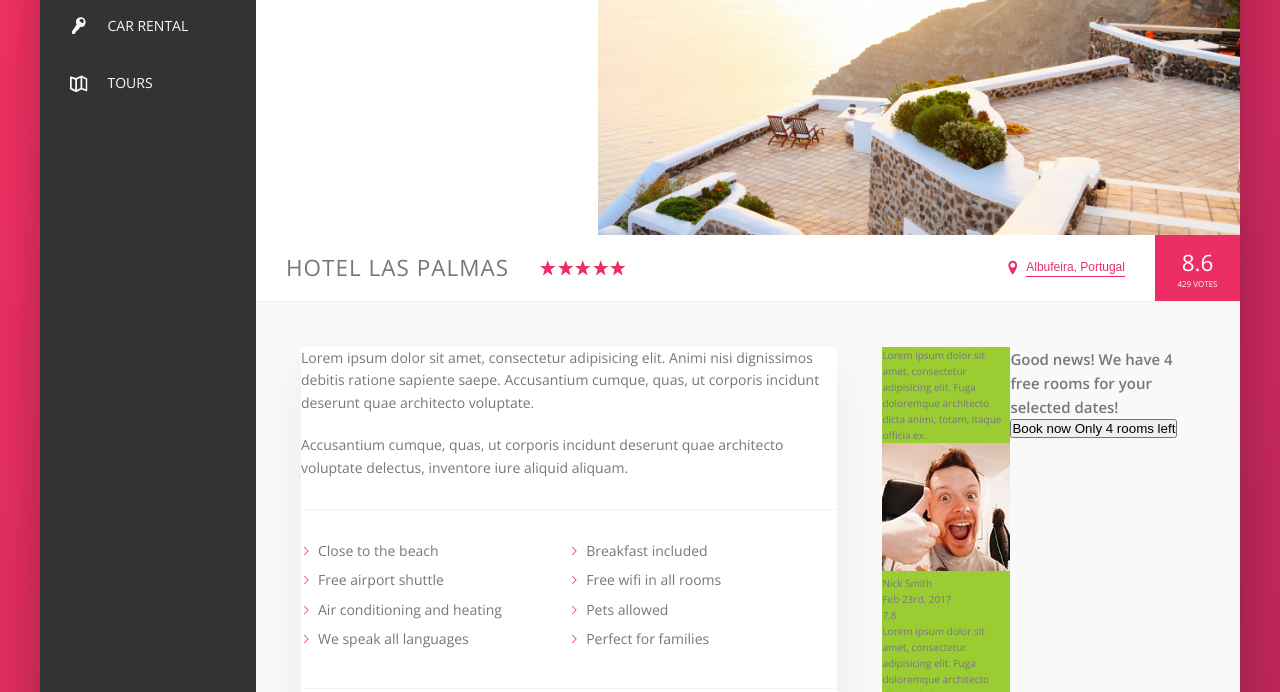
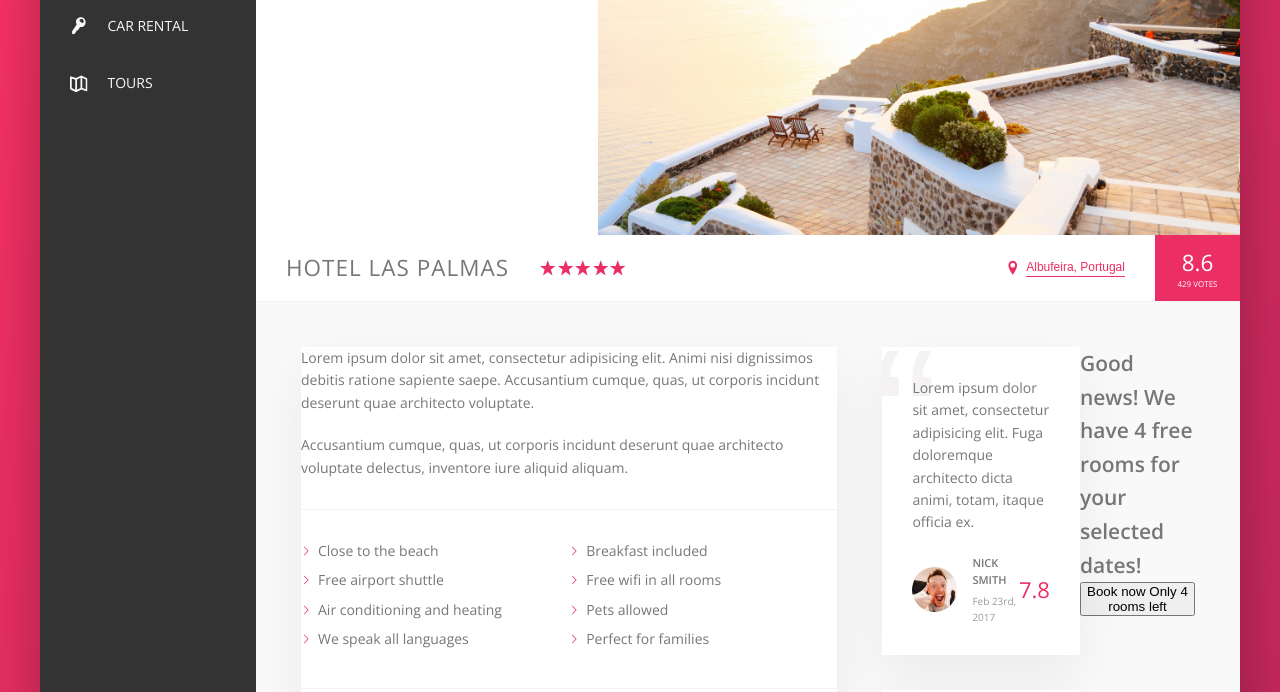
Before and after one commit to Unity7/travel, a website: page index.html in a window 1280 px wide. Shown: the part 300-992 px from the top of the page. Drawn offline with nearby package versions, Linux system fonts and the light colour scheme.

Commit message:
added styling for reviews section

```diff
--- a/sass/_components.scss
+++ b/sass/_components.scss
@@ -363,3 +363,66 @@
     }
   }
 }
+
+////////////////////////////////////////
+// REVIEWS
+.review {
+  background-color: #fff;
+  box-shadow: var(--shadow-light);
+  padding: 3rem;
+  margin-bottom: 3.5rem;
+  position: relative;
+  overflow: hidden;
+
+  &__text {
+    margin-bottom: 2rem;
+    z-index: 10;
+    position: relative;
+  }
+
+  &__user {
+    display: flex;
+    align-items: center;
+  }
+
+  &__photo {
+    height: 4.5rem;
+    width: 4.5rem;
+    border-radius: 50%;
+    margin-right: 1.5rem;
+  }
+
+  &__user-box {
+    margin-right: auto;
+  }
+
+  &__user-name {
+    font-size: 1.1rem;
+    font-weight: 600;
+    text-transform: uppercase;
+    margin-bottom: 0.4rem;
+  }
+
+  &__user-date {
+    font-size: 1rem;
+    color: var(--color-grey-dark-3);
+  }
+
+  &__rating {
+    color: var(--color-primary);
+    font-size: 2.2rem;
+    font-weight: 300;
+  }
+
+  &::before {
+    content: "\201C";
+    position: absolute;
+    top: -2.75rem;
+    left: -1rem;
+    line-height: 1;
+    font-size: 20rem;
+    color: var(--color-grey-light-2);
+    font-family: sans-serif;
+    z-index: 1;
+  }
+}
--- a/sass/_layout.scss
+++ b/sass/_layout.scss
@@ -38,6 +38,7 @@
 }
 
 .detail {
+  font-size: 1.4rem;
   display: flex;
   padding: 4.5rem;
   background-color: var(--color-grey-light-1);
@@ -45,7 +46,6 @@
 }
 
 .description {
-  font-size: 1.4rem;
   background-color: #fff;
   flex: 0 0 60%;
   margin-right: 4.5rem;
@@ -53,6 +53,5 @@
 }
 
 .user-reviews {
-  background-color: yellowgreen;
   flex: 1;
 }
```
Also changed, not shown: css/style.css.
